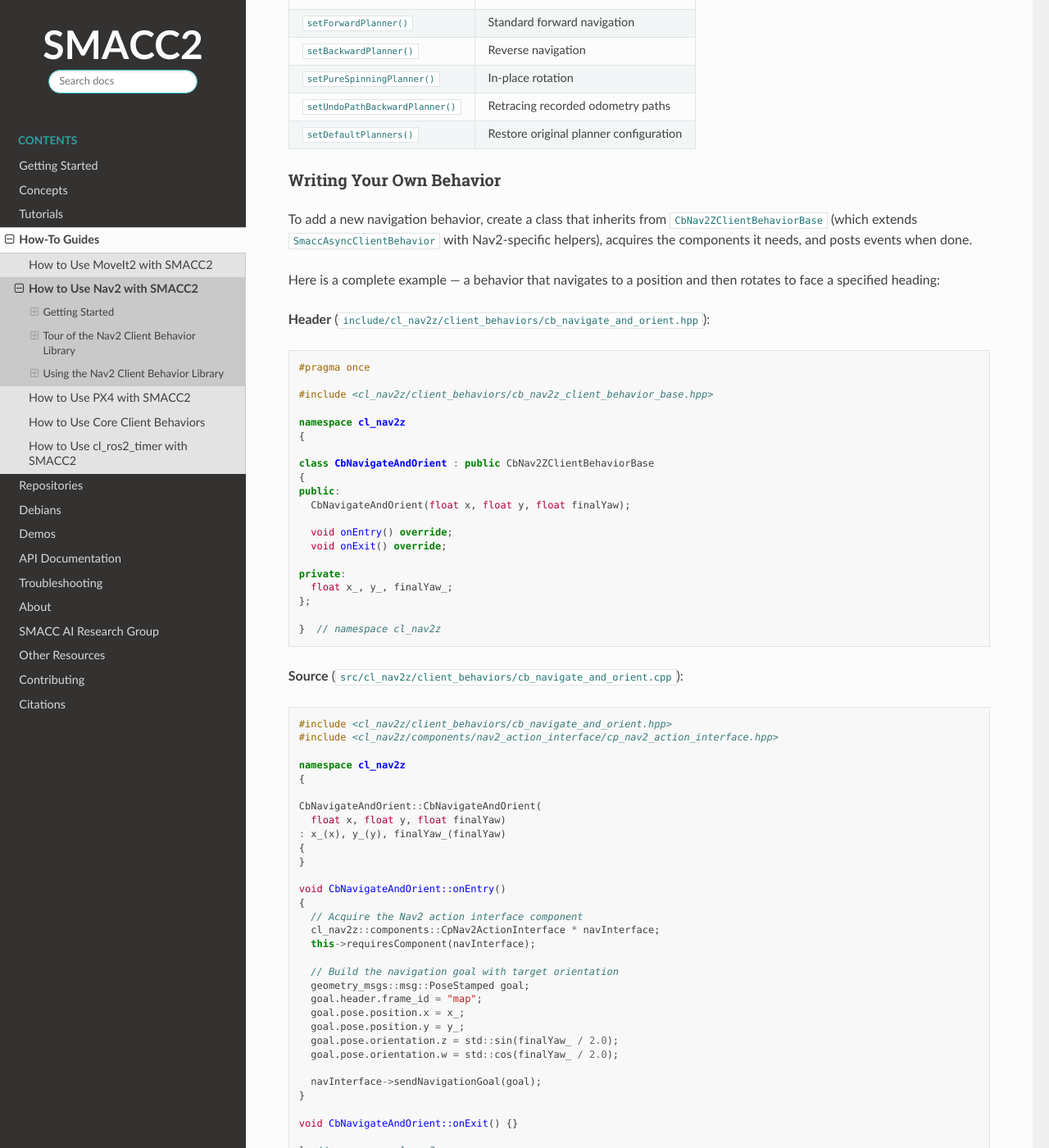
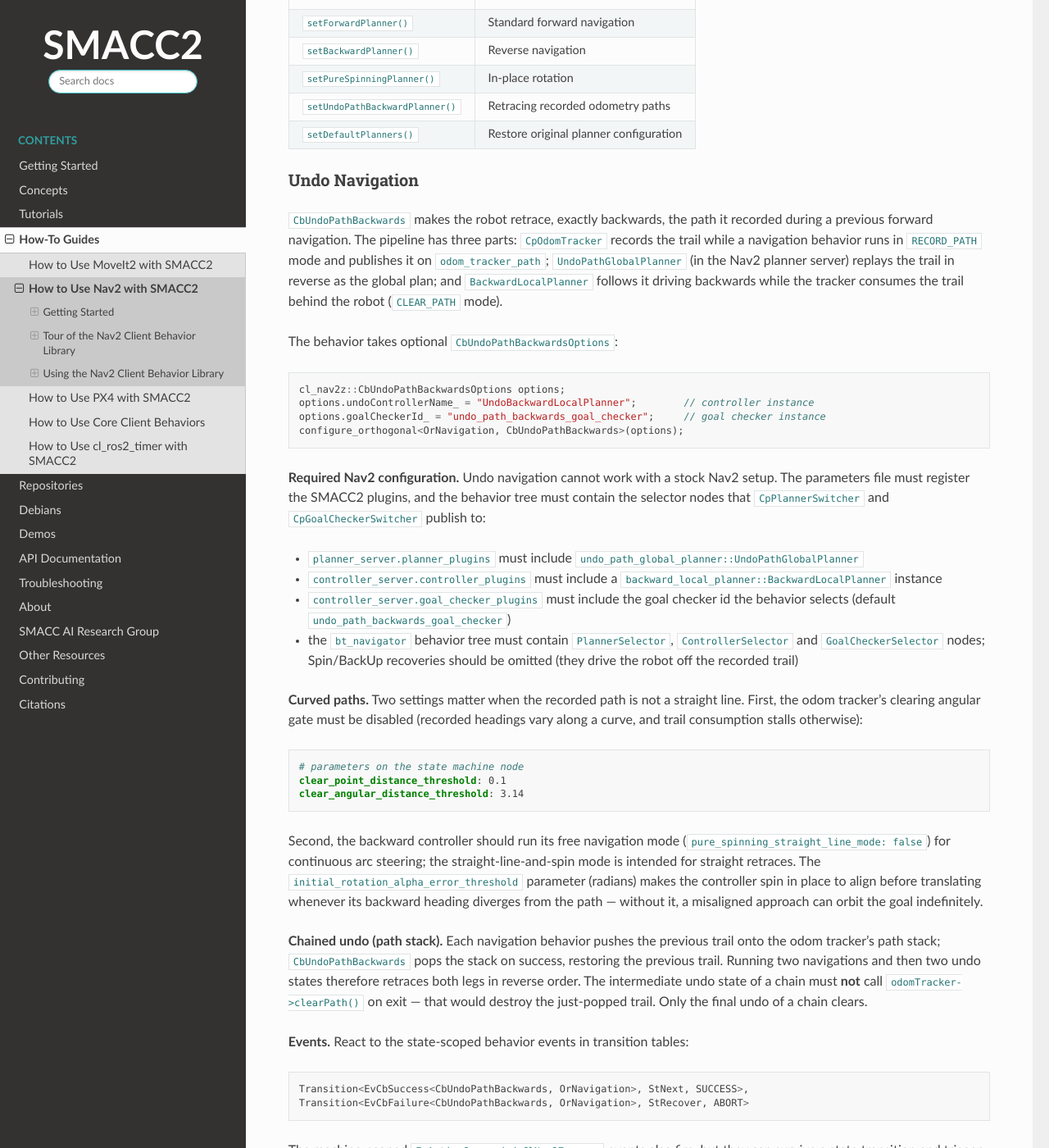
Before and after one commit to robosoft-ai/smacc2_docs, a Sphinx documentation site: the page built from docs/source/how-to/how-to-nav2.rst, in a window 1280 px wide and 1400 px high, scrolled down 7063 px. Shown: the whole window at 82% size. Built offline with Sphinx 7.4.7 and the Read the Docs theme 3.1.0, drawn with Linux system fonts in a browser that asks for light colours; comment, search, counter and statistics services are not loaded; some of the changed text lies outside the part shown.

Commit message:
Document undo navigation in the Nav2 how-to and tutorial 4
New Undo Navigation section in the Nav2 how-to: pipeline overview,
CbUndoPathBackwardsOptions, the required nav2 configuration (SMACC2 plugins,
goal checkers, selector behavior tree), curved-path settings (odom tracker
clearing thresholds, free navigation controller mode,
initial_rotation_alpha_error_threshold), chained undo via the path stack, and
event guidance (state-scoped EvCbSuccess/EvCbFailure over machine-scoped
EvActionSucceeded). CbUndoPathBackwards table entry now shows its options
struct. Tutorial 4 points to sm_nav2_gazebo_test_2 as the follow-on demo.

```diff
--- a/docs/source/how-to/how-to-nav2.rst
+++ b/docs/source/how-to/how-to-nav2.rst
@@ -262,8 +262,8 @@
      - optional ``NavigateNextWaypointOptions``
      - Navigate to the next waypoint in sequence
    * - ``CbUndoPathBackwards``
-     - (none)
-     - Retrace recorded odometry path in reverse
+     - optional ``CbUndoPathBackwardsOptions``
+     - Retrace recorded odometry path in reverse (see `Undo Navigation`_)
    * - ``CbAbortNavigation``
      - (none)
      - Cancel current navigation goal (sync)
@@ -454,6 +454,84 @@
      - Retracing recorded odometry paths
    * - ``setDefaultPlanners()``
      - Restore original planner configuration
+
+Undo Navigation
+~~~~~~~~~~~~~~~
+
+``CbUndoPathBackwards`` makes the robot retrace, exactly backwards, the path it
+recorded during a previous forward navigation. The pipeline has three parts:
+``CpOdomTracker`` records the trail while a navigation behavior runs in
+``RECORD_PATH`` mode and publishes it on ``odom_tracker_path``;
+``UndoPathGlobalPlanner`` (in the Nav2 planner server) replays the trail in
+reverse as the global plan; and ``BackwardLocalPlanner`` follows it driving
+backwards while the tracker consumes the trail behind the robot
+(``CLEAR_PATH`` mode).
+
+The behavior takes optional ``CbUndoPathBackwardsOptions``:
+
+.. code-block:: c++
+
+   cl_nav2z::CbUndoPathBackwardsOptions options;
+   options.undoControllerName_ = "UndoBackwardLocalPlanner";        // controller instance
+   options.goalCheckerId_ = "undo_path_backwards_goal_checker";     // goal checker instance
+   configure_orthogonal<OrNavigation, CbUndoPathBackwards>(options);
+
+**Required Nav2 configuration.** Undo navigation cannot work with a stock Nav2
+setup. The parameters file must register the SMACC2 plugins, and the behavior
+tree must contain the selector nodes that ``CpPlannerSwitcher`` and
+``CpGoalCheckerSwitcher`` publish to:
+
+- ``planner_server.planner_plugins`` must include
+  ``undo_path_global_planner::UndoPathGlobalPlanner``
+- ``controller_server.controller_plugins`` must include a
+  ``backward_local_planner::BackwardLocalPlanner`` instance
+- ``controller_server.goal_checker_plugins`` must include the goal checker id
+  the behavior selects (default ``undo_path_backwards_goal_checker``)
+- the ``bt_navigator`` behavior tree must contain ``PlannerSelector``,
+  ``ControllerSelector`` and ``GoalCheckerSelector`` nodes; Spin/BackUp
+  recoveries should be omitted (they drive the robot off the recorded trail)
+
+**Curved paths.** Two settings matter when the recorded path is not a straight
+line. First, the odom tracker's clearing angular gate must be disabled
+(recorded headings vary along a curve, and trail consumption stalls otherwise):
+
+.. code-block:: yaml
+
+   # parameters on the state machine node
+   clear_point_distance_threshold: 0.1
+   clear_angular_distance_threshold: 3.14
+
+Second, the backward controller should run its free navigation mode
+(``pure_spinning_straight_line_mode: false``) for continuous arc steering; the
+straight-line-and-spin mode is intended for straight retraces. The
+``initial_rotation_alpha_error_threshold`` parameter (radians) makes the
+controller spin in place to align before translating whenever its backward
+heading diverges from the path — without it, a misaligned approach can orbit
+the goal indefinitely.
+
+**Chained undo (path stack).** Each navigation behavior pushes the previous
+trail onto the odom tracker's path stack; ``CbUndoPathBackwards`` pops the
+stack on success, restoring the previous trail. Running two navigations and
+then two undo states therefore retraces both legs in reverse order. The
+intermediate undo state of a chain must **not** call
+``odomTracker->clearPath()`` on exit — that would destroy the just-popped
+trail. Only the final undo of a chain clears.
+
+**Events.** React to the state-scoped behavior events in transition tables:
+
+.. code-block:: c++
+
+   Transition<EvCbSuccess<CbUndoPathBackwards, OrNavigation>, StNext, SUCCESS>,
+   Transition<EvCbFailure<CbUndoPathBackwards, OrNavigation>, StRecover, ABORT>
+
+The machine-scoped ``EvActionSucceeded<ClNav2Z, ...>`` events also fire, but
+they can survive a state transition and trigger spuriously in the next state;
+prefer ``EvCbSuccess``/``EvCbFailure``.
+
+A complete working reference — single curved undo, chained double undo, a
+radial pattern and an F pattern, with a ready-made Nav2 configuration and
+selector behavior tree — is the ``sm_nav2_gazebo_test_2`` package in
+``smacc2_sm_reference_library``.
 
 Writing Your Own Behavior
 ~~~~~~~~~~~~~~~~~~~~~~~~~~
```
Also changed, not shown: docs/source/tutorials/tutorial-4-navigation-nav2-gazebo.rst (+9 -0 lines).
